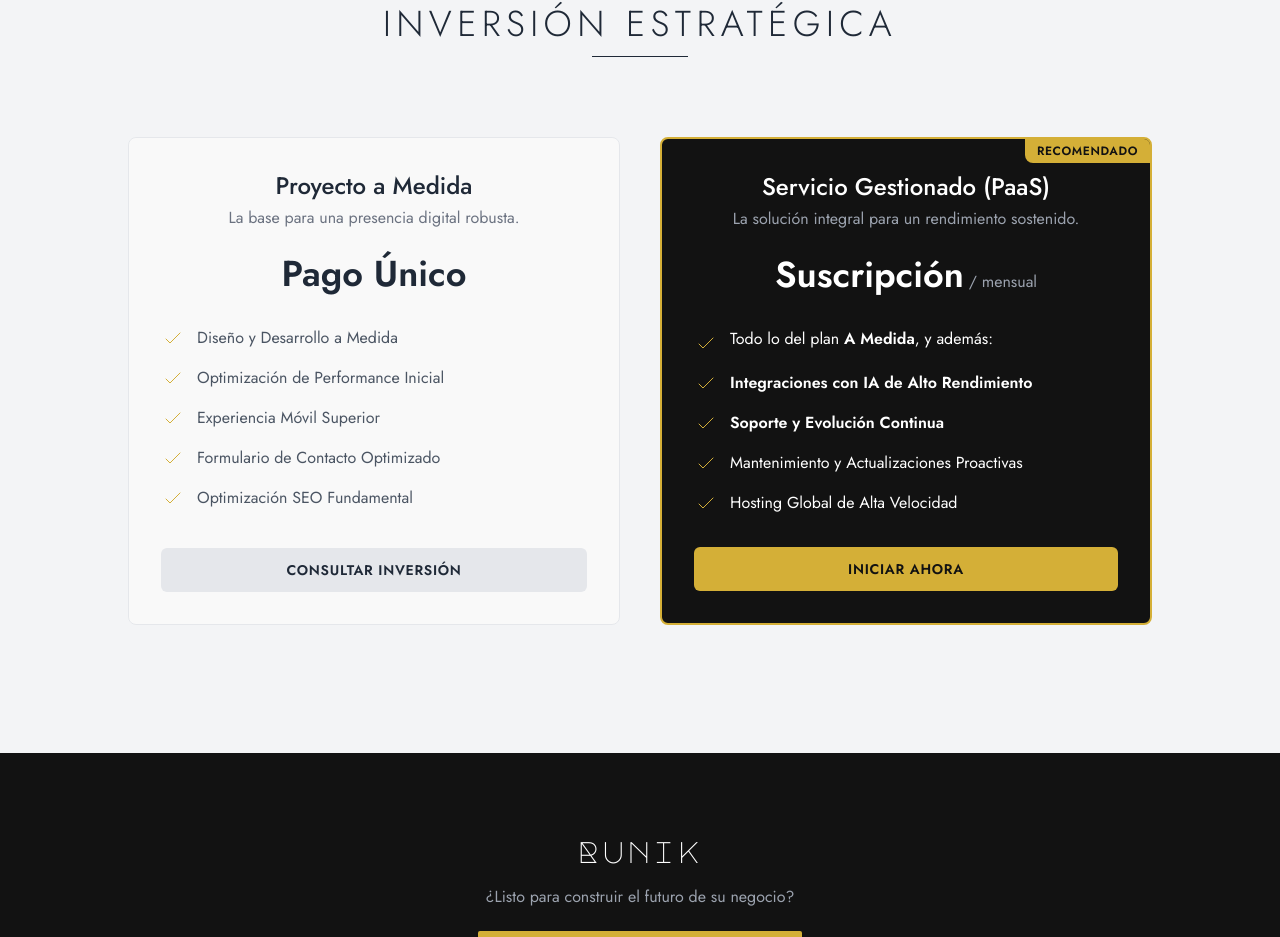
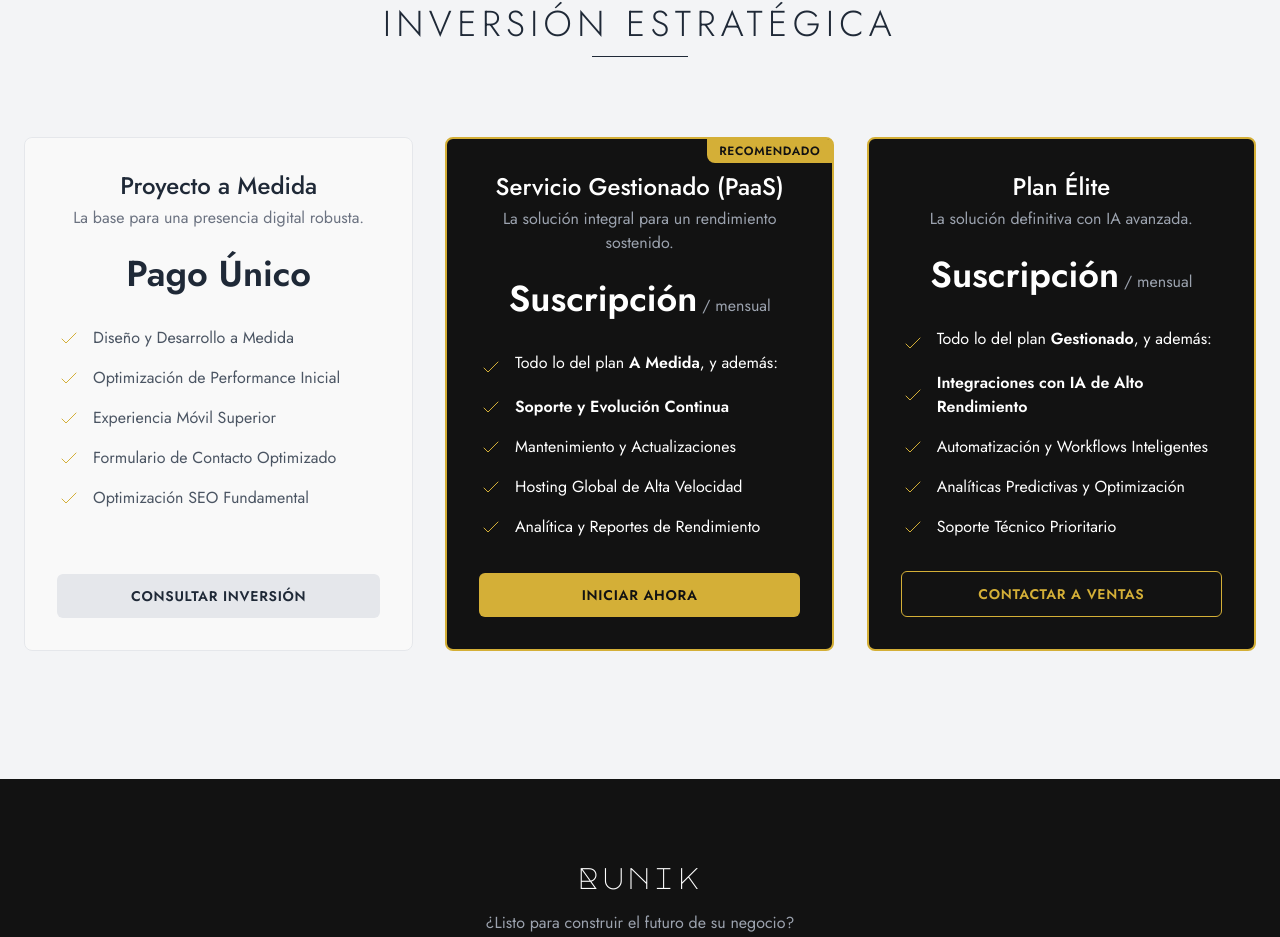
Before and after one commit to elbader17/runik-page, a plain HTML site: page pages.html in a window 1280 px wide. Shown: the part 2087-3024 px from the top of the page. Drawn offline with nearby package versions, Linux system fonts and the light colour scheme.

Commit message:
added new plan

```diff
--- a/pages.html
+++ b/pages.html
@@ -178,8 +178,8 @@
                     <h3 class="text-3xl md:text-4xl font-light brand-heading uppercase mb-3">Inversión Estratégica</h3>
                     <div class="w-24 h-px bg-gray-800 dark:bg-gray-200 mx-auto"></div>
                 </div>
-                <div class="grid lg:grid-cols-2 gap-10 max-w-5xl mx-auto">
-                    <!-- Plan Convencional -->
+                <div class="grid lg:grid-cols-3 gap-8 max-w-7xl mx-auto">
+                    <!-- Plan A Medida -->
                     <div class="bg-light-bg dark:bg-dark-card border border-gray-200 dark:border-gray-700 rounded-lg p-8 flex flex-col" data-aos="fade-up" data-aos-delay="100">
                         <h4 class="text-2xl font-medium text-center">Proyecto a Medida</h4>
                         <p class="text-center text-gray-500 dark:text-gray-400 mt-1 mb-6">La base para una presencia digital robusta.</p>
@@ -194,20 +194,35 @@
                         <a href="#contacto" class="w-full text-center bg-gray-200 text-gray-800 font-semibold py-3 px-8 rounded-md hover:bg-gray-300 dark:bg-dark-card dark:text-white dark:hover:bg-gray-800 transition duration-300 uppercase text-sm tracking-wider">Consultar Inversión</a>
                     </div>
 
-                    <!-- Plan Premium -->
-                    <div class="bg-dark-bg text-white border-2 border-brand-gold rounded-lg p-8 flex flex-col relative overflow-hidden" data-aos="fade-up" data-aos-delay="200">
+                    <!-- Plan Gestionado (Premium) -->
+                    <div class="bg-dark-bg text-white border-2 border-brand-gold rounded-lg p-8 flex flex-col relative overflow-hidden transform scale-105" data-aos="fade-up" data-aos-delay="200">
                         <span class="absolute top-0 right-0 bg-brand-gold text-dark-bg text-xs font-bold px-3 py-1 rounded-bl-lg uppercase tracking-wider">Recomendado</span>
                         <h4 class="text-2xl font-medium text-center">Servicio Gestionado (PaaS)</h4>
                         <p class="text-center text-gray-400 mt-1 mb-6">La solución integral para un rendimiento sostenido.</p>
                         <p class="text-center text-white mb-8"><span class="text-4xl font-bold">Suscripción</span> <span class="text-gray-400">/ mensual</span></p>
                         <ul class="space-y-4 mb-8 flex-grow">
                             <li class="flex items-start"><svg class="h-6 w-6 text-brand-gold mr-3 mt-1 flex-shrink-0" fill="none" viewBox="0 0 24 24" stroke="currentColor"><path stroke-linecap="round" stroke-linejoin="round" d="M5 13l4 4L19 7" /></svg><span>Todo lo del plan <b class="font-semibold">A Medida</b>, y además:</span></li>
-                            <li class="flex items-center font-semibold"><svg class="h-6 w-6 text-brand-gold mr-3 flex-shrink-0" fill="none" viewBox="0 0 24 24" stroke="currentColor"><path stroke-linecap="round" stroke-linejoin="round" d="M5 13l4 4L19 7" /></svg>Integraciones con IA de Alto Rendimiento</li>
                             <li class="flex items-center font-semibold"><svg class="h-6 w-6 text-brand-gold mr-3 flex-shrink-0" fill="none" viewBox="0 0 24 24" stroke="currentColor"><path stroke-linecap="round" stroke-linejoin="round" d="M5 13l4 4L19 7" /></svg>Soporte y Evolución Continua</li>
-                            <li class="flex items-center"><svg class="h-6 w-6 text-brand-gold mr-3 flex-shrink-0" fill="none" viewBox="0 0 24 24" stroke="currentColor"><path stroke-linecap="round" stroke-linejoin="round" d="M5 13l4 4L19 7" /></svg>Mantenimiento y Actualizaciones Proactivas</li>
+                            <li class="flex items-center"><svg class="h-6 w-6 text-brand-gold mr-3 flex-shrink-0" fill="none" viewBox="0 0 24 24" stroke="currentColor"><path stroke-linecap="round" stroke-linejoin="round" d="M5 13l4 4L19 7" /></svg>Mantenimiento y Actualizaciones</li>
                             <li class="flex items-center"><svg class="h-6 w-6 text-brand-gold mr-3 flex-shrink-0" fill="none" viewBox="0 0 24 24" stroke="currentColor"><path stroke-linecap="round" stroke-linejoin="round" d="M5 13l4 4L19 7" /></svg>Hosting Global de Alta Velocidad</li>
+                             <li class="flex items-center"><svg class="h-6 w-6 text-brand-gold mr-3 flex-shrink-0" fill="none" viewBox="0 0 24 24" stroke="currentColor"><path stroke-linecap="round" stroke-linejoin="round" d="M5 13l4 4L19 7" /></svg>Analítica y Reportes de Rendimiento</li>
                         </ul>
                         <a href="#contacto" class="w-full text-center bg-brand-gold text-dark-bg font-bold py-3 px-8 rounded-md hover:bg-yellow-500 transition duration-300 uppercase text-sm tracking-wider">Iniciar Ahora</a>
+                    </div>
+
+                    <!-- Plan Élite -->
+                    <div class="bg-dark-bg text-white border-2 border-brand-gold rounded-lg p-8 flex flex-col" data-aos="fade-up" data-aos-delay="300">
+                        <h4 class="text-2xl font-medium text-center">Plan Élite</h4>
+                        <p class="text-center text-gray-400 mt-1 mb-6">La solución definitiva con IA avanzada.</p>
+                        <p class="text-center text-white mb-8"><span class="text-4xl font-bold">Suscripción</span> <span class="text-gray-400">/ mensual</span></p>
+                        <ul class="space-y-4 mb-8 flex-grow">
+                            <li class="flex items-start"><svg class="h-6 w-6 text-brand-gold mr-3 mt-1 flex-shrink-0" fill="none" viewBox="0 0 24 24" stroke="currentColor"><path stroke-linecap="round" stroke-linejoin="round" d="M5 13l4 4L19 7" /></svg><span>Todo lo del plan <b class="font-semibold">Gestionado</b>, y además:</span></li>
+                            <li class="flex items-center font-semibold"><svg class="h-6 w-6 text-brand-gold mr-3 flex-shrink-0" fill="none" viewBox="0 0 24 24" stroke="currentColor"><path stroke-linecap="round" stroke-linejoin="round" d="M5 13l4 4L19 7" /></svg>Integraciones con IA de Alto Rendimiento</li>
+                            <li class="flex items-center"><svg class="h-6 w-6 text-brand-gold mr-3 flex-shrink-0" fill="none" viewBox="0 0 24 24" stroke="currentColor"><path stroke-linecap="round" stroke-linejoin="round" d="M5 13l4 4L19 7" /></svg>Automatización y Workflows Inteligentes</li>
+                            <li class="flex items-center"><svg class="h-6 w-6 text-brand-gold mr-3 flex-shrink-0" fill="none" viewBox="0 0 24 24" stroke="currentColor"><path stroke-linecap="round" stroke-linejoin="round" d="M5 13l4 4L19 7" /></svg>Analíticas Predictivas y Optimización</li>
+                            <li class="flex items-center"><svg class="h-6 w-6 text-brand-gold mr-3 flex-shrink-0" fill="none" viewBox="0 0 24 24" stroke="currentColor"><path stroke-linecap="round" stroke-linejoin="round" d="M5 13l4 4L19 7" /></svg>Soporte Técnico Prioritario</li>
+                        </ul>
+                        <a href="#contacto" class="w-full text-center border border-brand-gold text-brand-gold font-semibold py-3 px-8 rounded-md hover:bg-brand-gold hover:text-dark-bg transition duration-300 uppercase text-sm tracking-wider">Contactar a Ventas</a>
                     </div>
                 </div>
             </div>
```
Also changed, not shown: index.html (+1 -1 lines).
